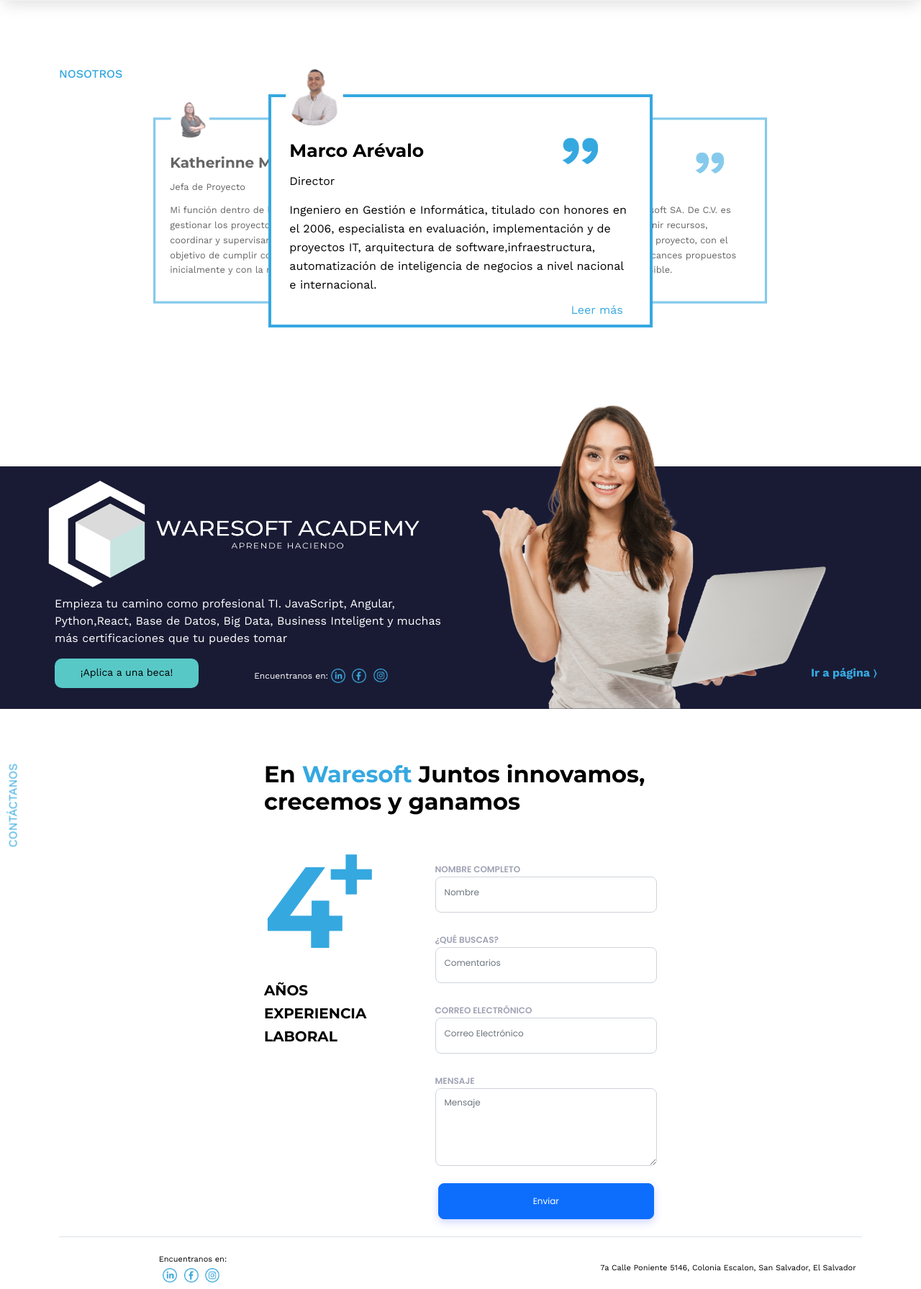
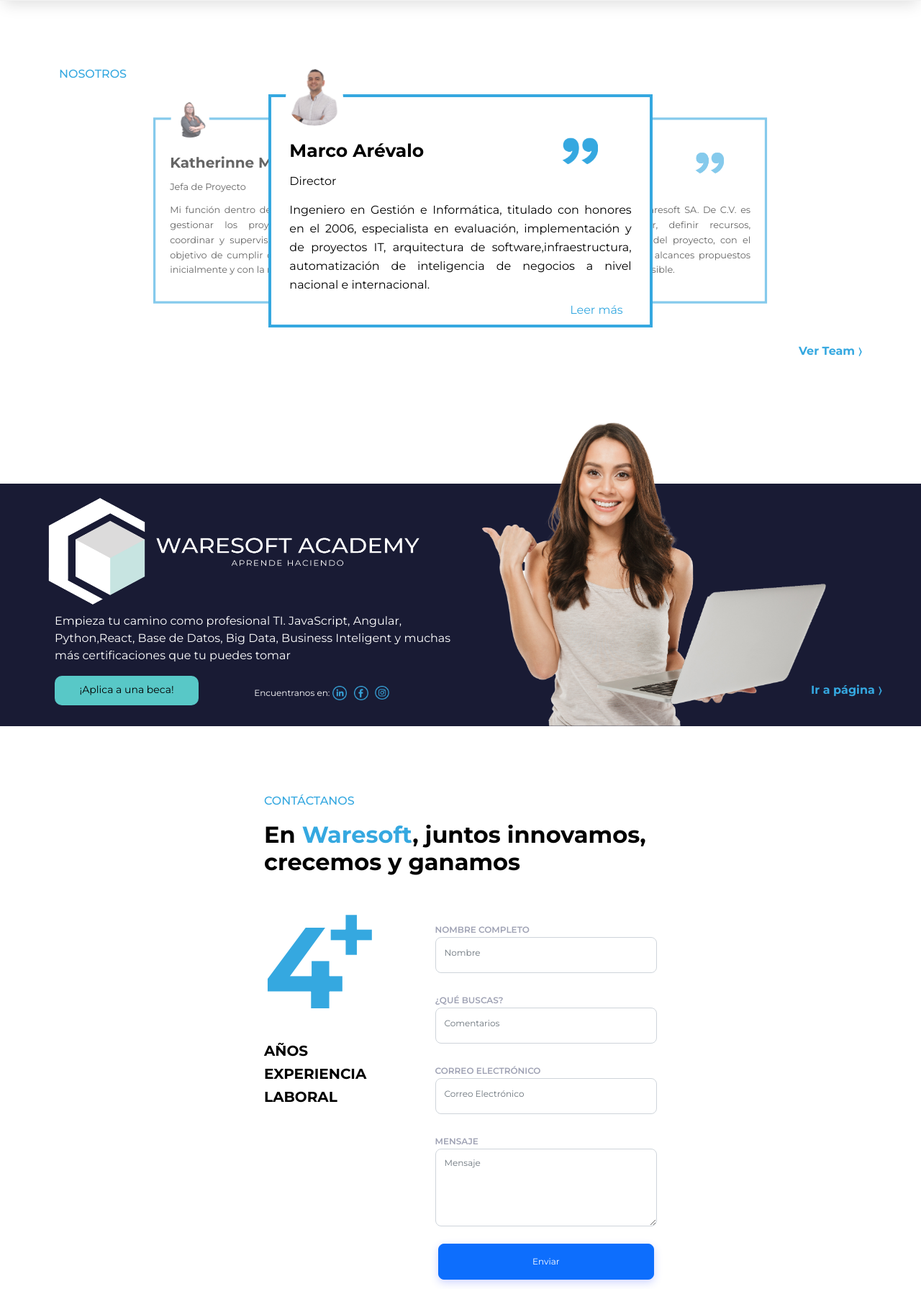
Before and after one commit to DiegoEden/SitioWebWaresoft, a PHP site: page /views/public/index.php in a window 1280 px wide. Shown: the part 1609-3400 px from the top of the page at 72% size. Run offline with PHP 8.4, Linux system fonts and the light colour scheme; data that the repository does not hold is empty; some libraries are stand-ins or nearby versions.

Commit message:
arreglos varios
Cambio de seccion experiencia a proyectos, cambio de ciertos textos

```diff
--- a/app/controllers/public/index.js
+++ b/app/controllers/public/index.js
@@ -33,7 +33,7 @@ function fillTable(dataset) {
                             <div class="row">
                                 <div class="col col-md-12 col-lg-6 col-xl-6 col-sm-12 col-12 ">
 
-                                    <p class="tituloExperiencia">EXPERIENCIA</p>
+                                    <p class="tituloExperiencia">PROYECTOS</p>
                                     <h2 class="titulosExperiencia">${row.nombre_proyecto}</h2>
 
 
@@ -74,7 +74,7 @@ function fillTable(dataset) {
                             <div class="row">
                                 <div class="col col-md-12 col-lg-6 col-xl-6 col-sm-12 col-12 ">
 
-                                    <p class="tituloExperiencia">EXPERIENCIA</p>
+                                    <p class="tituloExperiencia">PROYECTOS</p>
                                     <h2 class="titulosExperiencia">${row.nombre_proyecto}</h2>
 
 
--- a/app/controllers/public/template.js
+++ b/app/controllers/public/template.js
@@ -96,11 +96,11 @@ function modoOscuro() {
     document.documentElement.style.setProperty('--dot-colors', "#FFFFFF");
     document.documentElement.style.setProperty('--opacity', "initial");
     document.documentElement.style.setProperty('--colorPrev', "#787878");
-    document.documentElement.style.setProperty('--colorNext', "#A1A1A1");
+    document.documentElement.style.setProperty('--colorNext', "#787878");
     document.documentElement.style.setProperty('--colorOn', "#E0E0E0");
     let current_url = document.location;
 
-    if (current_url == "http://localhost/sitioWebWaresoft/views/public/experiencia.php") {
+    if (current_url == "http://localhost/sitioWebWaresoft/views/public/proyecto.php") {
         document.getElementById('proyectos').className = "d-none";
         document.getElementById('proyectos2').className = "row justify-content-center animate__animated animate__backInUp";
     }
@@ -140,7 +140,7 @@ function modoClaro() {
     document.getElementById("claro").style.setProperty("transition", ".6s");
     document.getElementById("oscuro").style.setProperty("transition", ".6s");
     document.documentElement.style.setProperty('--colorPrev', "#E0E0E0");
-    document.documentElement.style.setProperty('--colorNext', "#A1A1A1");
+    document.documentElement.style.setProperty('--colorNext', "#E0E0E0");
     document.documentElement.style.setProperty('--colorOn', "#787878");
     document.documentElement.style.setProperty('--colorBanner', '#191B34');
 
@@ -153,7 +153,7 @@ function modoClaro() {
 
     let current_url = document.location;
 
-    if (current_url == "http://localhost/sitioWebWaresoft/views/public/experiencia.php") {
+    if (current_url == "http://localhost/sitioWebWaresoft/views/public/proyecto.php") {
 
         document.getElementById('proyectos2').className = "d-none";
         document.getElementById('proyectos').className = "row justify-content-center animate__animated animate__backInUp";
--- a/app/helpers/template.php
+++ b/app/helpers/template.php
@@ -22,8 +22,6 @@ class webSite
                 <link type="text/css" rel="stylesheet" href="../../resources/css/styles.css" />
                 <script src="https://ajax.googleapis.com/ajax/libs/jquery/3.6.0/jquery.min.js"></script>
                 <link href="https://fonts.googleapis.com/css2?family=Montserrat:wght@200;300;400;500;600;700;800&display=swap" rel="stylesheet">
-                <link href="https://fonts.googleapis.com/css2?family=Work+Sans:wght@300;400;500;600;700&display=swap" rel="stylesheet">
-                <link href="https://fonts.googleapis.com/css2?family=Poppins:wght@300;400;500;600;700&display=swap" rel="stylesheet">
                 <link href="https://fonts.googleapis.com/icon?family=Material+Icons" rel="stylesheet">
                 <link rel="stylesheet" href="https://cdnjs.cloudflare.com/ajax/libs/animate.css/4.1.1/animate.min.css"/>
                <!--  <link rel="stylesheet" href="https://cdnjs.cloudflare.com/ajax/libs/OwlCarousel2/2.3.4/assets/owl.carousel.min.css">
@@ -54,7 +52,7 @@ class webSite
               <a class="nav-link" id="home" aria-current="page" href="index.php">INICIO</a>
             </li>
             <li class="nav-item">
-              <a class="nav-link" aria-current="page" href="experiencia.php">EXPERIENCIA</a>
+              <a class="nav-link" aria-current="page" href="proyecto.php">PROYECTOS</a>
             </li>
             <li class="nav-item">
             <a class="nav-link" aria-current="page" href="servicios.php">SERVICIOS</a>
@@ -146,12 +144,20 @@ class webSite
                 </a>
                 </div>
 
-                <div class=" col col-md-4 col-sm-12 col-12" >
+                <div class="InfoFooter col col-md-4 col-sm-12 col-12" >
 
-                <span class="worksans">
+                <span class="material-icons iconos">
+                location_on
+                </span><span class="worksans">
                 7a Calle Poniente 5146, Colonia Escalon, San Salvador, El Salvador</span>
                 <br>
 
+                <span class="material-icons iconos">
+                phone
+                </span>
+                <span class="worksans">
+                +503 2222-2222</span>
+                <br>
 
                 </div>
 
@@ -174,8 +180,8 @@ class webSite
         print '<div class="container animate__animated animate__fadeInLeft" id="formContainer ">
       <div class="row d-flex justify-content-center align-items-center h-100">
       <div class="col-12 col-md-12 col-lg-6 col-xl-6 col-sm-12">
-          <p class="titulosHorizontal">CONTÁCTANOS</p>
-          <h2 class="headers">En <span class="headerceleste">Waresoft</span> Juntos innovamos, crecemos y ganamos</h2>
+          <p class="tituloExperiencia">CONTÁCTANOS</p>
+          <h2 class="headers">En <span class="headerceleste">Waresoft</span>, juntos innovamos, crecemos y ganamos</h2>
           <form method="post" id="save-form" autocomplete="off" >
           <div style="display: none">
           <input type="hidden" id="g-recaptcha-response" name="g-recaptcha-response" />
@@ -437,7 +443,7 @@ class webSite
                             <h1 class="titulosSlider">Hacemos</h1>
                             <br>
 
-                            <p class="titulosSliderImage2"> <a class="btn btnSlider" href="experiencia.php" role="button">Ver proyecto 〉</a></p>
+                            <p class="titulosSliderImage2"> <a class="btn btnSlider" href="proyecto.php" role="button">Ver proyecto 〉</a></p>
 
 
                         </div>
@@ -595,7 +601,7 @@ class webSite
         <input type="radio" name="slider"class="d-none"  id="item-3">
 
         <div class="cards">
-            <div class=" card col-lg-5 col-sm-12 col-12 col-xl-5 layout decoracion" for="item-1" id="selector-1">
+            <label class=" card col-lg-5 col-sm-12 col-12 col-xl-5 layout decoracion" for="item-1" id="selector-1">
                 <img src="../../resources/img/marco.png" class="profile" alt="">
                 <h1 class="nombres item-padding">Marco Arévalo</h1>
 
@@ -611,8 +617,8 @@ class webSite
                 <button class="btn btnRead" onclick="myFunction()" id="myBtn">Leer más</button>
 
 
-            </div>
-            <div class=" card col-lg-5 col-sm-12 col-12 col-xl-5 layout decoracion" for="item-2" id="selector-2">
+            </label>
+            <label class=" card col-lg-5 col-sm-12 col-12 col-xl-5 layout decoracion" for="item-2" id="selector-2">
                 <img src="../../resources/img/cesar.png" class="profile" alt="">
 
 
@@ -623,8 +629,8 @@ class webSite
 
                 <p class="parrafoEquipo item-padding">Mi función dentro de la empresa Waresoft SA. De C.V. es gestionar los proyectos, planificar, definir recursos, coordinar y supervisar el desarrollo del proyecto, con el objetivo de cumplir con las fechas y alcances propuestos inicialmente y con la mejor calidad posible.
                 </p>
-            </div>
-            <div class=" card col-lg-5 col-sm-12 col-12 col-xl-5 layout decoracion" for="item-3" id="selector-3">
+            </label>
+            <label class=" card col-lg-5 col-sm-12 col-12 col-xl-5 layout decoracion" for="item-3" id="selector-3">
                 <img src="../../resources/img/kath.png" class="profile" alt="">
 
 
@@ -635,10 +641,16 @@ class webSite
 
                 <p class="parrafoEquipo item-padding">Mi función dentro de la empresa Waresoft SA. De C.V. es gestionar los proyectos, planificar, definir recursos, coordinar y supervisar el desarrollo del proyecto, con el objetivo de cumplir con las fechas y alcances propuestos inicialmente y con la mejor calidad posible.
                 </p>
-            </div>
+            </label>
+
+
 
         </div>
+
     </div>
+
+
+
 
 </div>
 
@@ -744,7 +756,7 @@ class webSite
         <div class="container d-flex flex-column justify-content-center marginsuperior  animate__animated animate__fadeInLeft">
             <div class="row ">
                 <div class="col col-md-12 col-lg-5 col-xl-5 col-sm-12 col-12">
-                    <p class="titulosHorizontal" style="margin-left:-100px; margin-top: 5px;">SERVICIOS</p>
+                    <p class="tituloExperiencia" >SERVICIOS</p>
                     <h6 class="headers" style="font-size:36px">Estamos aquí para ayudarte</h6>
                     <br>
                     <ul class="listaServicios" id="listaServicios" style="line-height:400%">
@@ -846,7 +858,7 @@ class webSite
 
     public static function getBanner()
     {
-        print'<br>
+        print '<br>
         <br>
         <br>
 
@@ -875,13 +887,13 @@ class webSite
 
                 <br>
                 <div class="info">
-                    <h1 class="margin-left titleTeam">ACERCA DE WARESOFT</h1>
+                    <h1 class="margin-left headers">ACERCA DE WARESOFT</h1>
 
                 </div>
                 <br>
 
 
-                <p class="margin-left parrafoExperiencia2 on">WARESOFT S.A DE C.V. Es una empresa constituida en El Salvador ,
+                <p class="margin-left parrafoEquipo on">WARESOFT S.A DE C.V. Es una empresa constituida en El Salvador ,
                     el 4 de abril del 2019, enfocada en la asesoría de soluciones tecnológicas
                     empresariales. con clientes en gran parte de latinoamérica incluido
                     Chile, El Salvador, Panamá, Perú, Argentina y Costa Rica, con experiencia
@@ -934,7 +946,7 @@ class webSite
         <br>
 
         <div class="container__slider2">
-        <h1 class="headers margin-left">Nuestras Características</h1>
+        <h1 class="headers margin-left">Nosotros en números</h1>
         <br>
 
     <div class="container">
@@ -949,27 +961,31 @@ class webSite
             <div class=" card col-lg-5 col-sm-12 col-12 col-xl-5 layout decoracion" for="item-5" id="selector-5">
                 <img src="../../resources/img/location.png" height="45" width="34" alt="">
                 <h3 class="headers" style="margin-top:15px">9 Países</h3>
-                <p class="parrafoEquipo">Nos enorgullece ser líderes en el desarrollo con presencia en 9 países brindando soluciones innovadoras con ubicaciones en zonas estratégicas.
+                <p class="parrafoEquipo">Estamos orgullosos de ser líderes en desarrollo, con presencia en nueve países y proporcionamos soluciones innovadoras a clientes de todo el mundo.
+
                 </p>
 
             </div>
             <div class=" card col-lg-5 col-sm-12 col-12 col-xl-5 layout decoracion" for="item-6" id="selector-6">
                 <img src="../../resources/img/enterprise.png" height="40" width="40" alt="">
                 <h3 class="headers" style="margin-top:15px">15 Empresas</h3>
-                <p class="parrafoEquipo">Nos complace saber que hemos entregado proyectos de tecnología e innovación bajo estándares de calidad y sostenibilidad en los países en los tenemos presencia.
+                <p class="parrafoEquipo">Estamos orgullosos de haber realizado proyectos de tecnología e innovación en países de todo el mundo bajo estándares de calidad y sostenibilidad.
+
                 </p>
             </div>
             <div class=" card col-lg-5 col-sm-12 col-12 col-xl-5 layout decoracion" for="item-7" id="selector-7">
                 <img src="../../resources/img/crown.png" height="38" width="35" alt="">
                 <h3 class="headers" style="margin-top:15px">40 Certificaciones</h3>
-                <p class="parrafoEquipo">Con un conocimiento respaldado por más de 40 certificaciones tanto nacionales como internacionales en el ambiente tecnológico y de innovación.
+                <p class="parrafoEquipo">Con más de 40 certificaciones nacionales e internacionales en el ámbito tecnológico y de la innovación, podemos ayudarle a encontrar la solución adecuada para su negocio.
+
                 </p>
             </div>
 
             <div class=" card col-lg-5 col-sm-12 col-12 col-xl-5 layout decoracion" for="item-8" id="selector-8">
                 <img src="../../resources/img/person.png"  height="36" width="37" alt="">
                 <h3 class="headers" style="margin-top:15px">200 Profesionales</h3>
-                <p class="parrafoEquipo">Nos complace saber que hemos entregado proyectos de tecnología e innovación bajo estándares de calidad y sostenibilidad en los países en los tenesmos presencia.
+                <p class="parrafoEquipo">Nos complace anunciar que hemos completado con éxito proyectos en los países en los que estamos presentes, y que estos proyectos se han entregado a tiempo y dentro del presupuesto.
+
                 </p>
             </div>
 
--- a/resources/css/styles.css
+++ b/resources/css/styles.css
@@ -389,7 +393,7 @@ footer {
 
 .worksans {
 
-    font-family: 'work sans', serif;
+    font-family: 'Montserrat';
     color: var(--colorLetra);
     font-size: 11px;
     transition: .6s;
@@ -402,7 +406,7 @@ footer {
 
 .forms {
 
-    font-family: 'Poppins';
+    font-family: 'Montserrat';
     font-weight: 600;
     color: #9FA2B4;
     font-size: 12px;
@@ -415,7 +419,7 @@ footer {
 
 .forms-input {
 
-    font-family: 'Poppins';
+    font-family: 'Montserrat';
     font-weight: 400;
     color: #4B506D;
     font-size: 12px;
@@ -427,7 +431,7 @@ footer {
 
 .forms-textarea {
 
-    font-family: 'Poppins';
+    font-family: 'Montserrat';
     font-weight: 400;
     color: #4B506D;
     font-size: 12px;
@@ -437,7 +441,7 @@ footer {
 
 .forms-button {
     width: 300px;
-    font-family: 'Poppins';
+    font-family: 'Montserrat';
     font-weight: 400;
     height: 50px;
     font-size: 12px;
@@ -504,7 +508,7 @@ footer {
 
 .titulosHorizontal {
     color: #35A8E0;
-    font-family: 'work sans', serif;
+    font-family: 'Montserrat';
     position: absolute;
     transform: rotate(-90deg);
     margin: 50px;
@@ -624,14 +628,14 @@ footer {
 
 .textowsacademy {
     color: var(--colorTexto);
-    font-family: 'work sans', serif;
+    font-family: 'Montserrat';
     margin-left: -250px;
     transition: .6s;
 }
 
 .mobileText {
     color: var(--colorTexto);
-    font-family: 'work sans', serif;
+    font-family: 'Montserrat';
     padding: 40px;
     transition: .6s;
 
@@ -640,7 +644,7 @@ footer {
 .botonwsacademy {
 
     color: black;
-    font-family: 'work sans', serif;
+    font-family: 'Montserrat';
     border-radius: 10px;
     background: #58C8C7;
     font-size: 14px;
@@ -703,7 +707,7 @@ footer {
     position: absolute;
     margin-top: 370px;
     color: #35A8E0;
-    font-family: 'work sans', serif;
+    font-family: 'Montserrat';
     border: none;
     font-weight: 700;
 
@@ -726,11 +730,11 @@ footer {
 
 .wsacademylinks {
 
-    font-family: 'work sans', serif;
+    font-family: 'Montserrat';
     color: var(--colorTexto);
     font-size: 12px;
     font-weight: 400;
-    transform: .6s;
+    transition: .6s;
 }
 
 
@@ -1026,7 +1030,7 @@ body {
 
 .tituloExperiencia {
     color: #35A8E0;
-    font-family: 'work sans', serif;
+    font-family: 'Montserrat';
     text-align: left;
     font-weight: 500;
     font-size: 16px;
@@ -1287,14 +1292,14 @@ li.menu-item {
 
     font-size: 40px;
     font-weight: 700;
-    font-family: 'Work Sans';
+    font-family: 'Montserrat';
     color: #35A8E0;
     text-align: right;
     transition: .6s;
 }
 
 .rol {
-    font-family: 'Work Sans';
+    font-family: 'Montserrat';
     font-style: normal;
     font-weight: 400;
     font-size: 16px;
@@ -1320,13 +1325,13 @@ li.menu-item {
 }
 
 .parrafoEquipo {
-    font-family: 'Work Sans';
+    font-family: 'Montserrat';
     font-style: normal;
     font-weight: 400;
     font-size: 16px;
     line-height: 26px;
     color: var(--colorLetra);
-    text-align: left;
+    text-align: justify;
     transition: .6s;
 
 
@@ -1910,7 +1914,7 @@ li.menu-item {
     color: #35A8E0;
     border: none;
     text-align: right;
-    font-family: 'Work Sans';
+    font-family: 'Montserrat';
     font-style: normal;
     font-weight: 400;
     font-size: 16px;
@@ -1937,3 +1941,25 @@ li.menu-item {
     color: #35A8E0;
     border: none;
 }
+
+
+.iconos {
+    font-size: 17px !important;
+    vertical-align: middle;
+}
+
+
+.teamLink {
+    text-decoration: none;
+    font-family: 'Montserrat';
+    font-weight: 700;
+    font-size: 16px;
+    line-height: 23px;
+    color: #35A8E0;
+    text-align: right;
+
+}
+
+.teamLink:hover {
+    color: #1D82C2;
+}
--- a/views/public/index.php
+++ b/views/public/index.php
@@ -43,7 +43,23 @@ webSite::infiniteSlider();
 
 webSite::teamSlider();
 
+
 ?>
+
+<div class="container">
+
+<div class="row">
+    <div class="col-12 col-lg-12 col-md-12 col-xl-12 col-sm-12 col text-end">
+
+    <a href="nosotros.php" class="teamLink" >Ver Team 〉</a>
+
+    </div>
+</div>
+</div>
+
+
+
+
 
 <br>
 <br>
--- a/views/public/nosotros.php
+++ b/views/public/nosotros.php
@@ -17,6 +17,8 @@ webSite::getBanner();
 webSite::teamSlider();
 
 ?>
+
+
 
 
 <?php
```
Also changed, not shown: other parts of resources/css/styles.css (+20 -16 lines), views/public/proyecto.php (renamed from views/public/experiencia.php).
